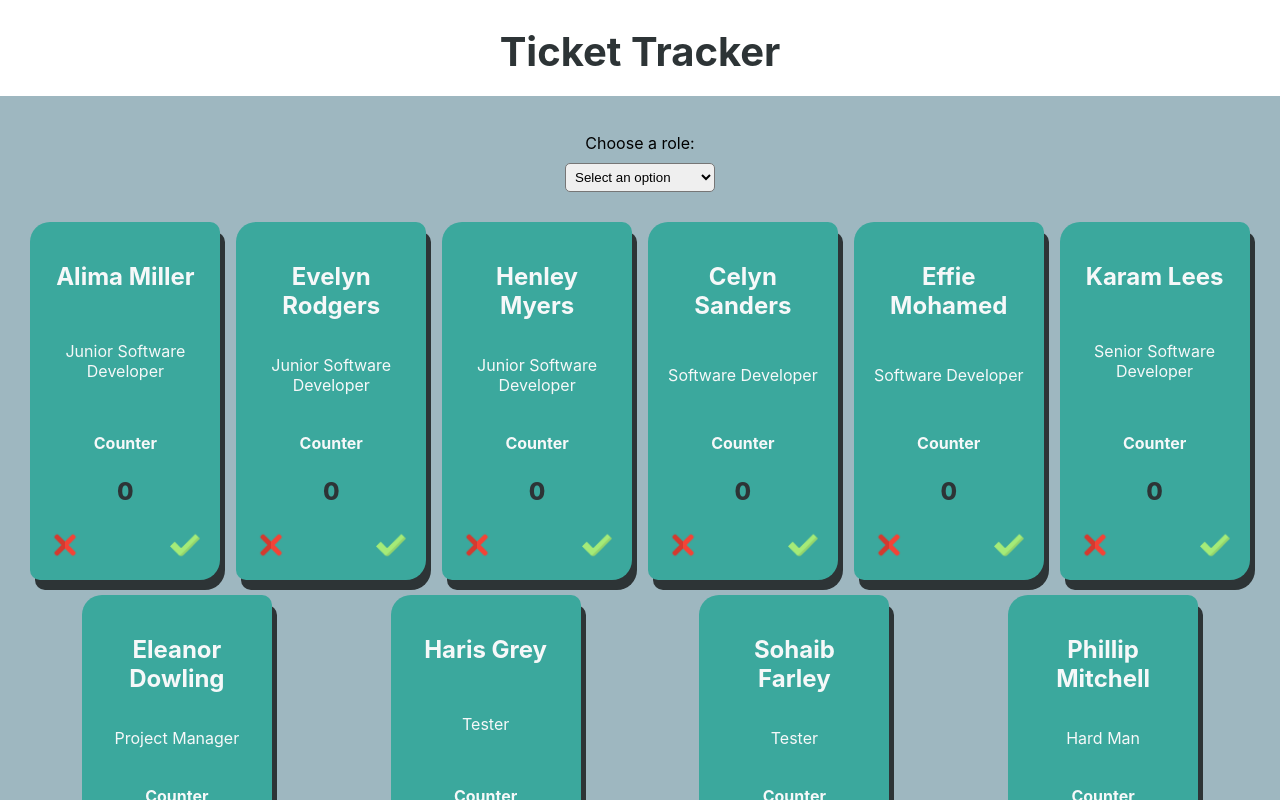
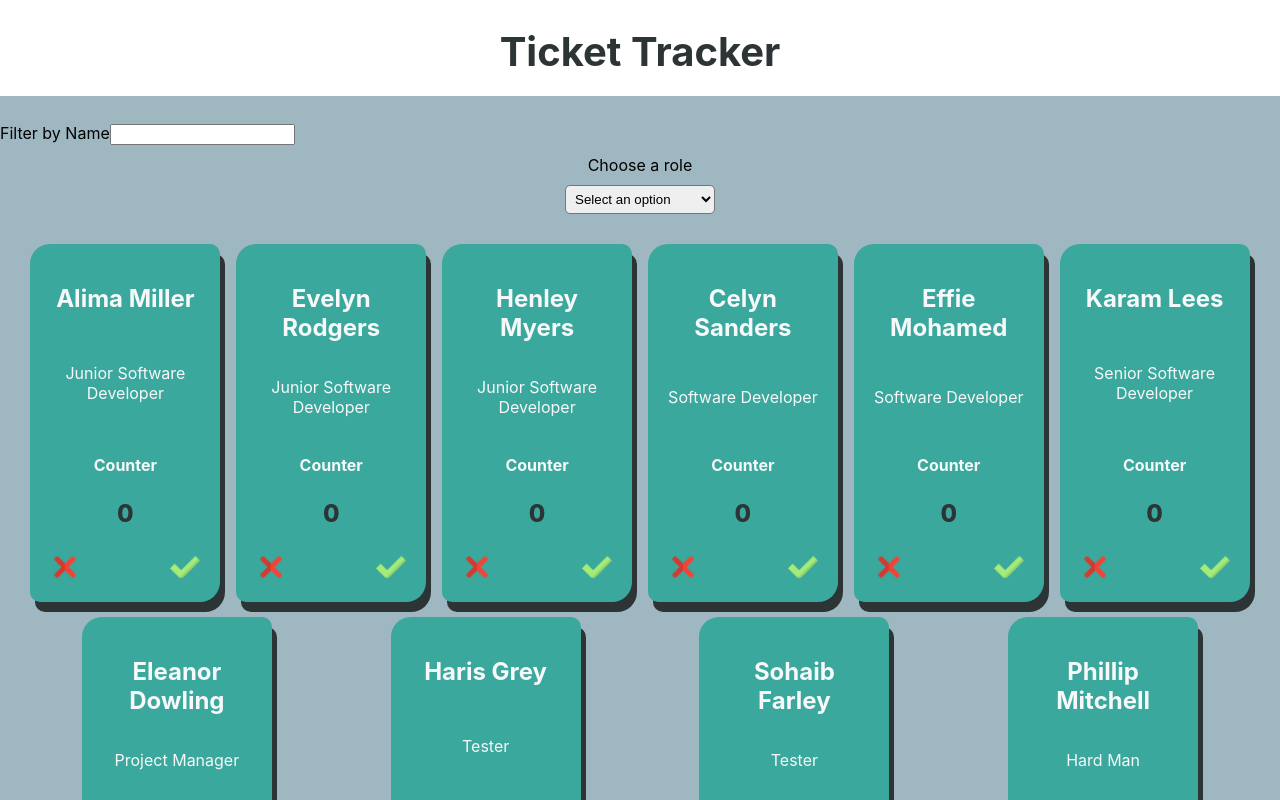
Before and after one commit to sabifromtherock/ticket-tracker, a React (Vite) app: page / in a window 1280 px wide. Shown: the top 800 px of the page. Built offline with nearby package versions, Linux system fonts and the light colour scheme.

Commit message:
added Filter component

```diff
--- a/src/components/EmployeesContainer/EmployeesContainer.tsx
+++ b/src/components/EmployeesContainer/EmployeesContainer.tsx
@@ -3,6 +3,7 @@ import EmployeeCard from "../../components/EmployeeCard/EmployeeCard";
 import team from "../../data/team";
 import Select from "../Select/Select";
 import { Team } from "../../types/Team";
+import Filter from "../Filter/Filter";
 
 // Set : automatically remove duplicates
 // [...new Set(roles)] : convert the set back to an array
@@ -10,15 +11,19 @@ const uniqueRoles: string[] = [...new Set(team.map((member) => member.role))];
 
 const EmployeesContainer = () => {
   const [selectedRole, setSelectedRole] = useState<string>("");
+  const [name, setName] = useState<string>("");
 
   let filteredTeam: Team[] = team.filter((employee) => {
-    return selectedRole === employee.role;
+    if (name) return employee.name.toLowerCase().includes(name);
+
+    if (selectedRole) return selectedRole === employee.role;
   });
 
-  if (selectedRole === "" || selectedRole === "all") filteredTeam = [...team];
+  if (!name && filteredTeam.length === 0) filteredTeam = [...team];
 
   return (
     <div className="employees">
+      <Filter setName={setName} />
       <Select roles={uniqueRoles} setSelectedRole={setSelectedRole} />
       <div className="employees-container">
         {filteredTeam.map((employee) => {
--- /dev/null
+++ b/src/components/Filter/Filter.tsx
@@ -0,0 +1,18 @@
+type FilterProps = {
+  setName: (name: string) => void;
+};
+
+const Filter = ({ setName }: FilterProps) => {
+  const handleFilter = (event: React.ChangeEvent<HTMLInputElement>) => {
+    setName(event.currentTarget.value.toLowerCase());
+  };
+
+  return (
+    <form>
+      <label htmlFor="filter">Filter by Name</label>
+      <input type="text" id="filter" onInput={handleFilter} />
+    </form>
+  );
+};
+
+export default Filter;
--- a/src/components/Select/Select.tsx
+++ b/src/components/Select/Select.tsx
@@ -9,9 +9,9 @@ const Select = ({ roles, setSelectedRole }: SelectProps) => {
   };
 
   return (
-    <div className="select-container">
+    <form className="select-container">
       <label className="select-container__label" htmlFor="select-role">
-        Choose a role:
+        Choose a role
       </label>
       <select
         className="select-container__select"
@@ -37,7 +37,7 @@ const Select = ({ roles, setSelectedRole }: SelectProps) => {
           );
         })}
       </select>
-    </div>
+    </form>
   );
 };
 
```
Also changed, not shown: src/components/Filter/Filter.scss (added).
